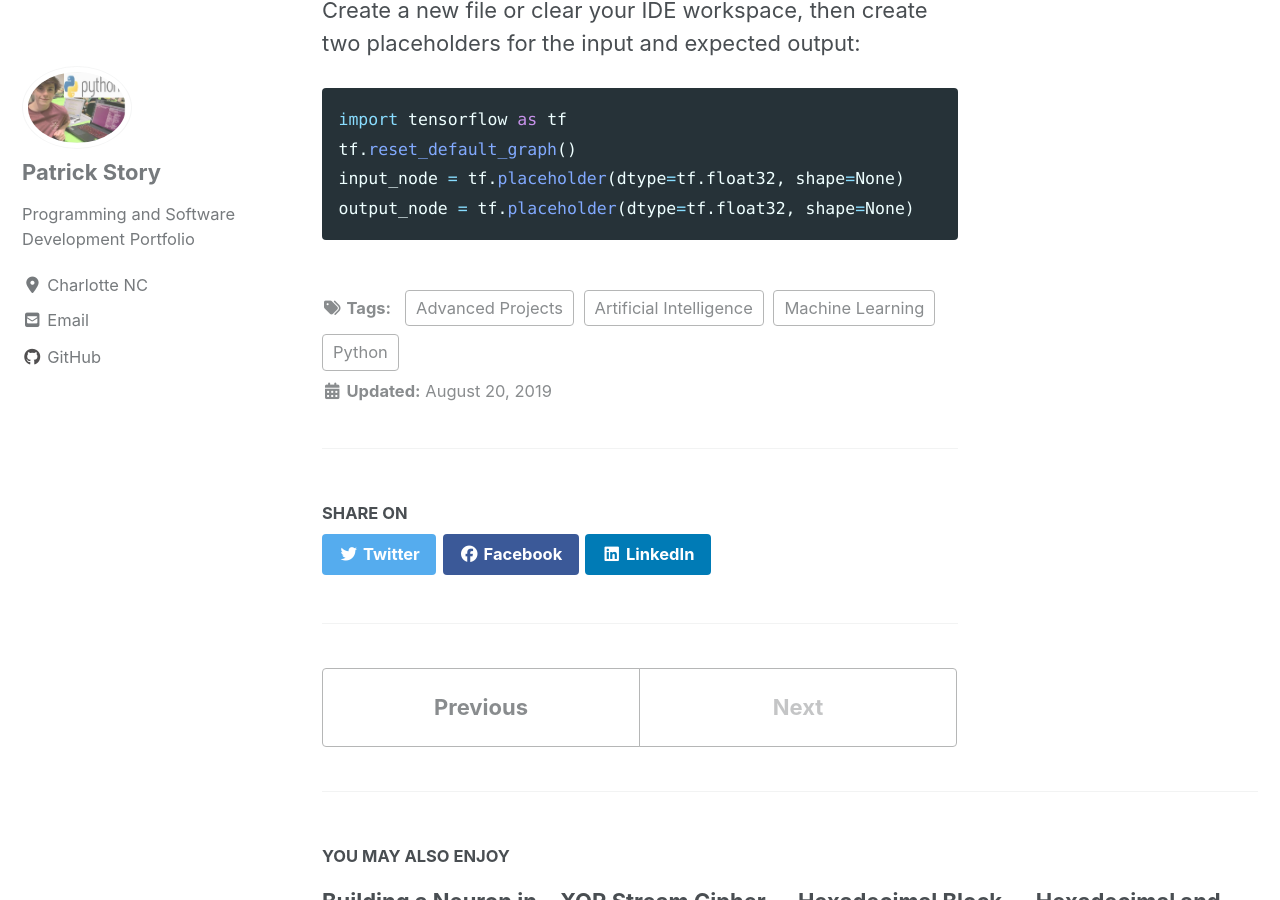
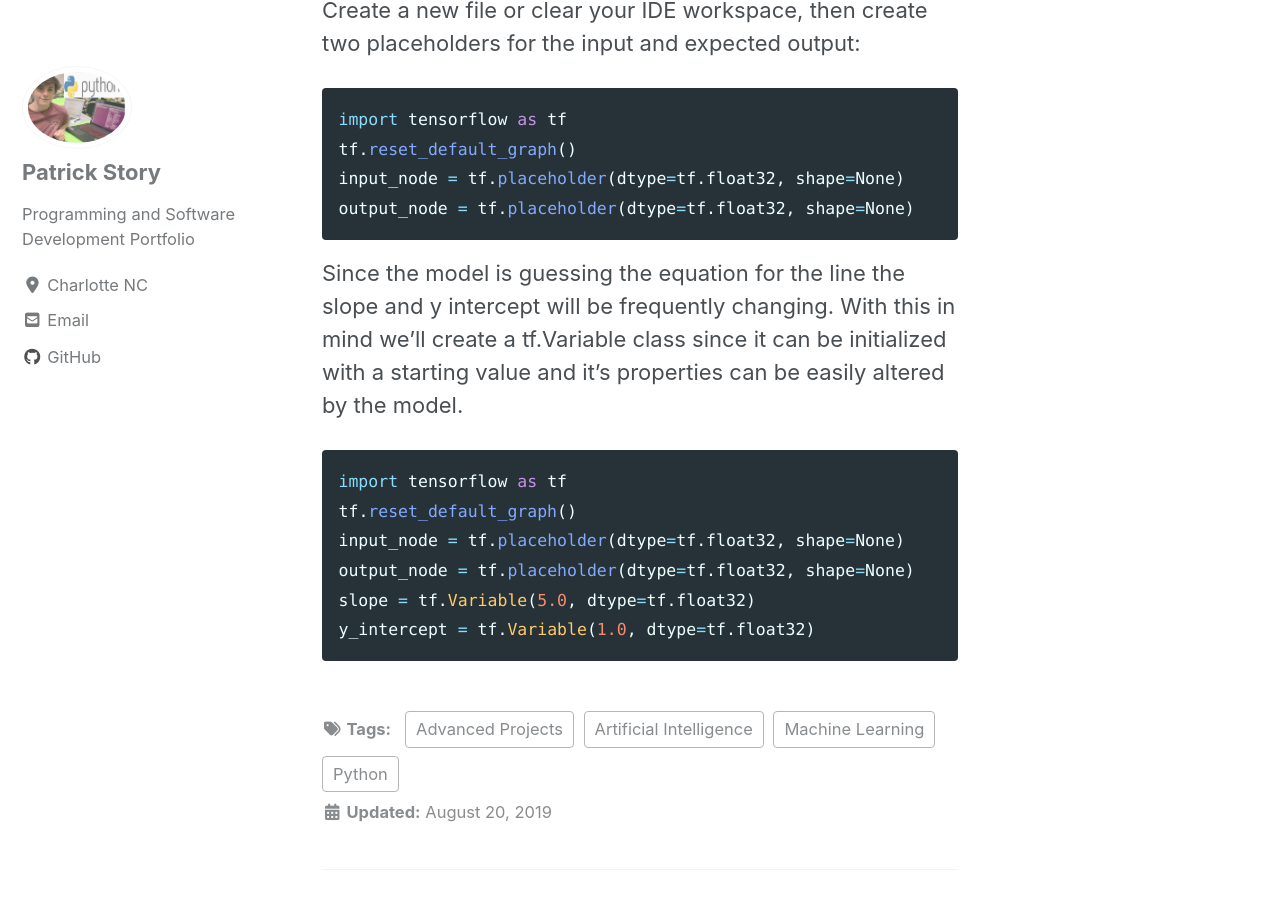
Before and after one commit to Patchyst/Patchyst.github.io, a Jekyll site: the page built from _posts/2019-08-20-tensorflow.md, in a window 1280 px wide and 900 px high, scrolled down 6187 px. Built offline with Jekyll 4.4.1, drawn with Linux system fonts in a browser that asks for light colours; cached includes are drawn as plain includes; nearby versions of some CDN libraries.

Commit message:
updating Tensor Flow project

````diff
--- a/_posts/2019-08-20-tensorflow.md
+++ b/_posts/2019-08-20-tensorflow.md
@@ -108,3 +108,12 @@ tf.reset_default_graph()
 input_node = tf.placeholder(dtype=tf.float32, shape=None)
 output_node = tf.placeholder(dtype=tf.float32, shape=None)
 ```
+Since the model is guessing the equation for the line the slope and y intercept will be frequently changing. With this in mind we'll create a tf.Variable class since it can be initialized with a starting value and it's properties can be easily altered by the model.
+```python
+import tensorflow as tf
+tf.reset_default_graph()
+input_node = tf.placeholder(dtype=tf.float32, shape=None)
+output_node = tf.placeholder(dtype=tf.float32, shape=None)
+slope = tf.Variable(5.0, dtype=tf.float32)
+y_intercept = tf.Variable(1.0, dtype=tf.float32)
+```
````
